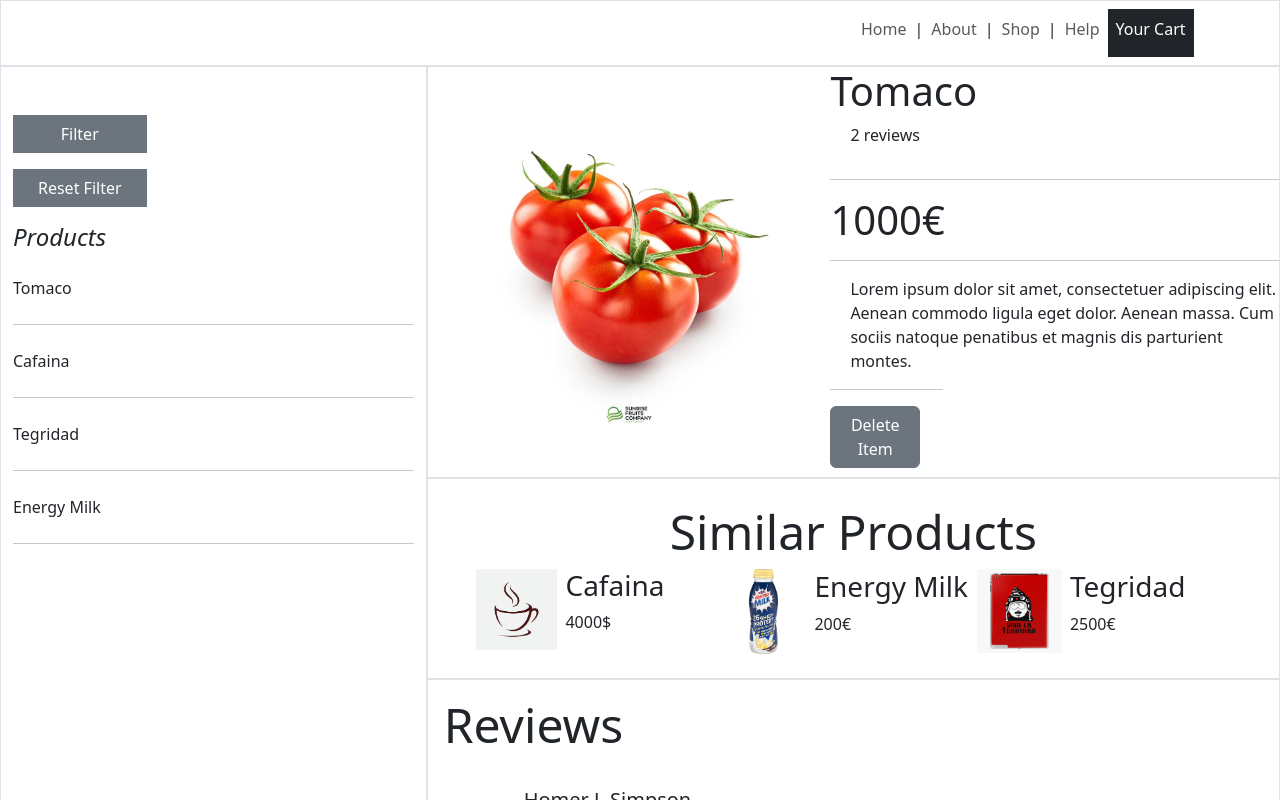
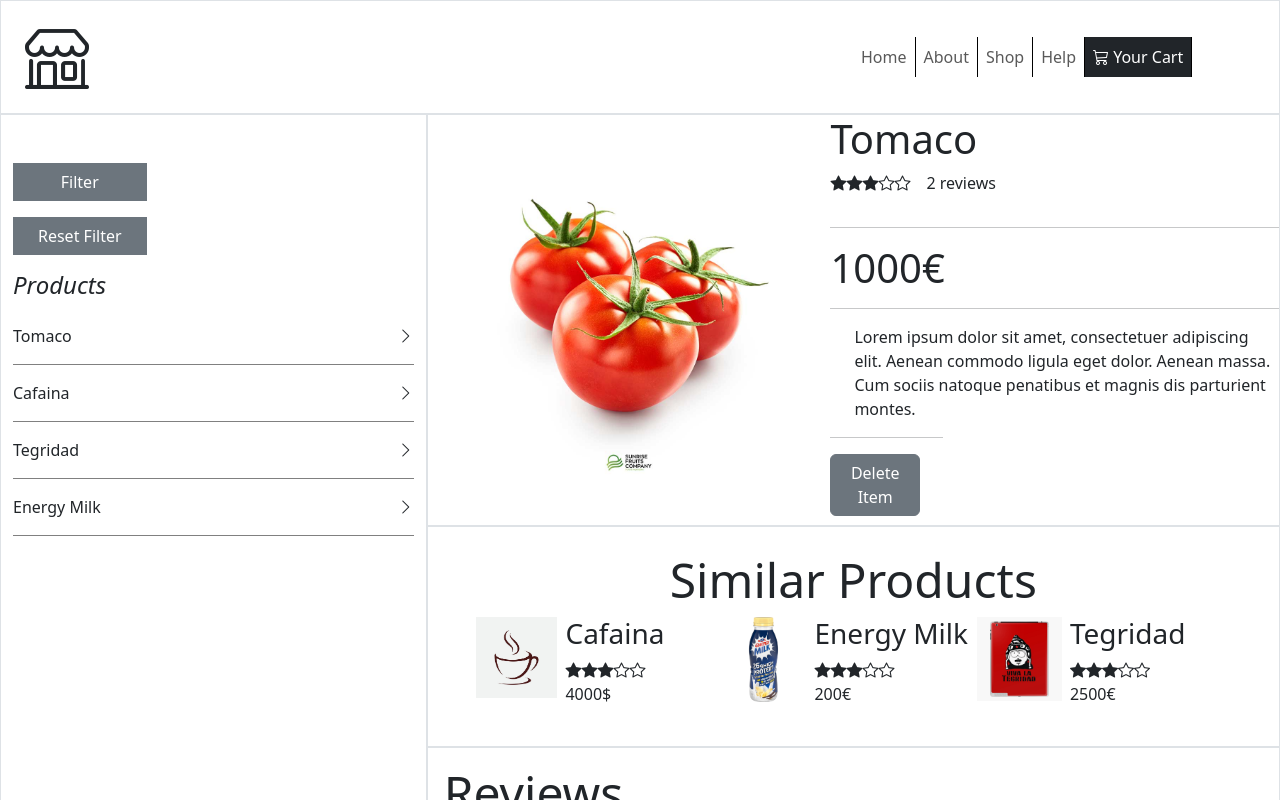
Before and after one commit to Xantofi/SSFE, an Angular app: page / in a window 1280 px wide. Shown: the top 800 px of the page. Built offline with nearby package versions, Linux system fonts and the light colour scheme.

Commit message:
Finished Databinding

```diff
--- a/src/app/app.component.html
+++ b/src/app/app.component.html
@@ -8,16 +8,12 @@
         <li class="nav-item">
           <a class="nav-link" href="#">Home</a>
         </li>
-        <p class="mt-2">|</p>
-        <!--Mejor clase con border-->
         <li class="nav-item">
           <a class="nav-link" href="#">About</a>
         </li>
-        <p class="mt-2">|</p>
         <li class="nav-item">
           <a class="nav-link" href="#">Shop</a>
         </li>
-        <p class="mt-2">|</p>
         <li class="nav-item">
           <a class="nav-link" href="#">Help</a>
         </li>
@@ -35,37 +31,42 @@
     <div class="col-4 pt-5 border">
       <div>
         <div class="col-4">
-          <button class="btn btn-secondary text-white filters mb-3 w-100">
+          <button
+            class="btn btn-secondary text-white filters mb-3 w-100"
+            (click)="filterBtnIsActive()"
+          >
             Filter
           </button>
         </div>
         <div class="col-4">
-          <button class="btn btn-secondary text-white filters mb-3 w-100">
+          <button
+            class="btn btn-secondary text-white filters mb-3 w-100"
+            (click)="resetFilterBtnIsActive()"
+          >
             Reset Filter
           </button>
         </div>
       </div>
-      <h4 class="mb-4">
-        <em>Products</em
-        ><!--Cambiar a estilos-->
-      </h4>
+      <h4 class="mb-4 fst-italic">Products</h4>
       <div class="listado">
-        <ul *ngFor="let product of jsonData">
+        <ul *ngFor="let product of productList" class="ps-0">
           <li
             class="d-flex justify-content-between"
             (click)="updateProduct(product)"
           >
-            <!--pasarle el product-->
             <p>{{ product.product }}</p>
             <i class="bi bi-chevron-right"></i>
           </li>
-          <hr class="mb-4 mt-2" />
         </ul>
       </div>
     </div>
     <div class="col-8 px-0">
       <div class="border d-flex">
-        <img [src]="currentImageRoute" [alt]="position" class="col-5 m-4" />
+        <img
+          [src]="currentImageRoute"
+          [alt]="defoultPosition"
+          class="col-5 m-4"
+        />
         <div class="col">
           <h1 class="fw-medium">{{ currentProduct.product }}</h1>
           <div class="d-flex">
@@ -74,19 +75,23 @@
             <i class="bi bi-star-fill"></i>
             <i class="bi bi-star"></i>
             <i class="bi bi-star"></i>
-            <p class="space">{{ currentProduct.reviews?.length }} reviews</p>
+            <p class="ps-3">{{ currentProduct.reviews?.length }} reviews</p>
           </div>
           <hr />
           <h1 class="fw-normal">
             {{ currentProduct.price + currentProduct.currency }}
           </h1>
           <hr />
-          <p class="space">
-            <!--bootstrap-->
+          <p class="ps-4">
             {{ currentProduct.description }}
           </p>
           <hr class="w-25" />
-          <button class="btn btn-secondary del-btn col-6">Delete Item</button>
+          <button
+            class="btn btn-secondary del-btn col-6"
+            (click)="removeItem()"
+          >
+            Delete Item
+          </button>
         </div>
       </div>
       <div class="border" *ngIf="currentProduct.similarProducts.length">
@@ -134,7 +139,7 @@
             <div class="data my-auto">
               <h5>{{ review.name }}</h5>
               <h6>{{ review.date }}</h6>
-              <div class="d-flex">
+              <div>
                 <i class="bi bi-star-fill"></i>
                 <i class="bi bi-star-fill"></i>
                 <i class="bi bi-star-fill"></i>
--- a/src/app/app.component.scss
+++ b/src/app/app.component.scss
@@ -12,15 +12,10 @@ img {
   min-width: auto;
   margin-bottom: 2%;
 }
-.space {
-  padding-left: 20px;
-}
-.listado ul {
-  padding-left: 0%;
-  width: 100%;
-}
-.d-flex > i {
-  float: right;
+.listado {
+  li {
+    border-bottom: 1px solid gray;
+  }
 }
 .big {
   font-size: 4rem;
@@ -28,3 +23,6 @@ img {
 .data {
   min-width: max-content;
 }
+.nav-item {
+  border-right: 1px solid black;
+}
--- a/src/app/app.component.ts
+++ b/src/app/app.component.ts
@@ -1,5 +1,6 @@
 import { Component } from '@angular/core';
 import { datosJson } from './products';
+import { type Producto } from './products';
 
 @Component({
   selector: 'app-root',
@@ -9,15 +10,58 @@ import { datosJson } from './products';
 export class AppComponent {
   title = 'mperez_takeup';
   jsonData = [...datosJson];
-  position = 0; //Quitar lo que sobra
-  currentProduct = this.jsonData[this.position];
+  productList: Producto[] = this.jsonData;
+  originalList: Producto[] = this.jsonData;
+  defoultPosition = 0;
+  currentProduct: Producto = this.productList[this.defoultPosition];
   currentImageRoute =
     '../assets/Images/' + this.currentProduct.product + '.jpg';
   stars = Math.trunc(this.currentProduct.rating);
+  filtered = false;
+  firstFilter(product: Producto) {
+    return product.price > 100 && product.price <= 1000;
+  }
 
-  updateProduct(product: any) {
+  updateProduct(product: Producto) {
     this.currentProduct = product;
     this.currentImageRoute =
       '../assets/Images/' + this.currentProduct.product + '.jpg';
   }
+
+  filterBtnIsActive() {
+    this.filtered ? null : this.filterProducts();
+  }
+
+  resetFilterBtnIsActive() {
+    this.filtered ? this.resetFilters() : null;
+  }
+
+  filterProducts() {
+    this.productList = this.productList.filter((prod) =>
+      this.firstFilter(prod)
+    );
+    this.productList = this.productList.sort(this.sortByPrice());
+    this.filtered = !this.filtered;
+    this.updateProduct(this.productList[this.defoultPosition]);
+  }
+
+  private sortByPrice(): ((a: Producto, b: Producto) => number) | undefined {
+    return (a, b) => a.price - b.price;
+  }
+
+  resetFilters() {
+    this.productList = this.originalList;
+    this.filtered = !this.filtered;
+    this.updateProduct(this.productList[this.defoultPosition]);
+  }
+
+  removeItem() {
+    this.productList = this.productList.filter(
+      (product) => product.product !== this.currentProduct.product
+    );
+    this.originalList = this.originalList.filter(
+      (product) => product.product !== this.currentProduct.product
+    );
+    this.updateProduct(this.productList[this.defoultPosition]);
+  }
 }
--- a/src/app/products.ts
+++ b/src/app/products.ts
@@ -1,3 +1,28 @@
+export interface Producto {
+  product: string;
+  price: number;
+  currency: string;
+  rating: number;
+  description: string;
+  similarProducts:
+    | {
+        product: string;
+        price: number;
+        currency: string;
+        rating: number;
+        description: string;
+      }[];
+  reviews?:
+    | {
+        image: string;
+        name: string;
+        rating: number;
+        opinion: string;
+        date: string;
+      }[]
+    | null;
+}
+
 export const datosJson = [
   {
     product: 'Tomaco',
--- a/src/index.html
+++ b/src/index.html
@@ -1,11 +1,15 @@
-<!doctype html>
+<!DOCTYPE html>
 <html lang="en">
   <head>
-  <meta charset="utf-8">
+    <meta charset="utf-8" />
     <title>MperezTakeup</title>
-  <base href="/">
-  <meta name="viewport" content="width=device-width, initial-scale=1">
-  <link rel="icon" type="image/x-icon" href="favicon.ico">
+    <base href="/" />
+    <meta name="viewport" content="width=device-width, initial-scale=1" />
+    <link rel="icon" type="image/x-icon" href="favicon.ico" />
+    <link
+      rel="stylesheet"
+      href="https://cdn.jsdelivr.net/npm/bootstrap-icons@1.11.3/font/bootstrap-icons.min.css"
+    />
   </head>
   <body>
     <app-root></app-root>
```
Lines whose indentation alone changed are shown as unchanged.
